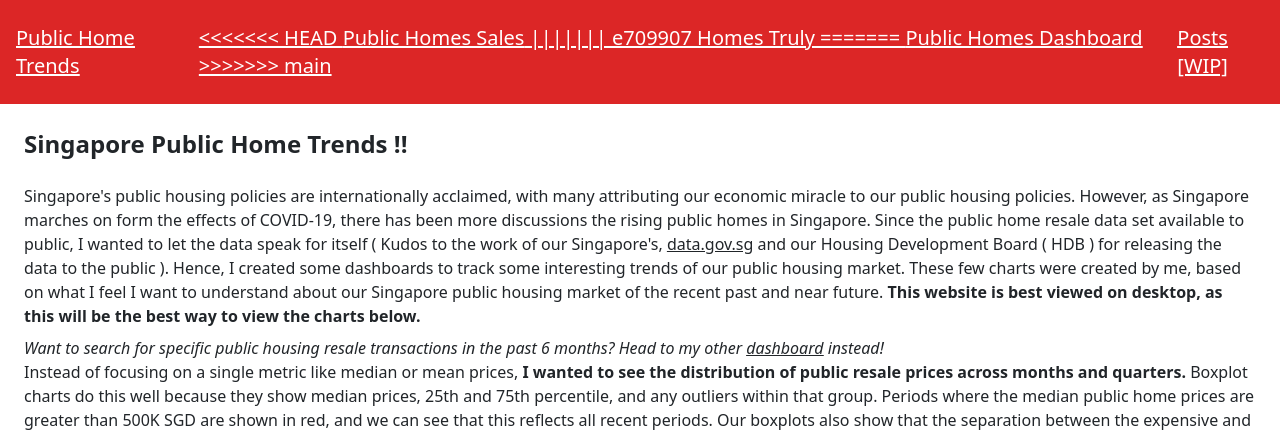
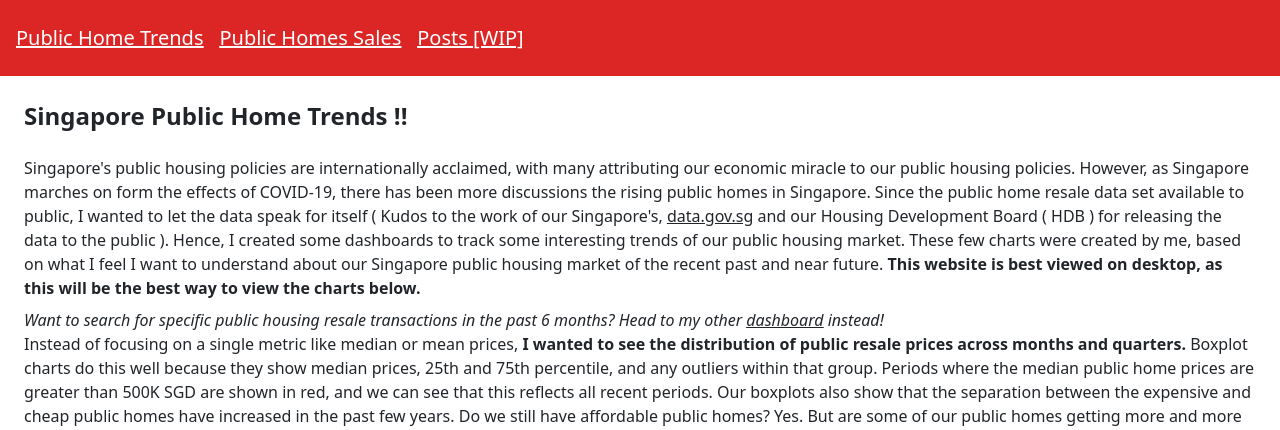
Before and after one commit to cliffchew84/sg_housing, a Flask app: template templates/dash_page.html in a window 1280 px wide. Shown: the top 430 px of the page. Run offline with Flask 3, Linux system fonts and the light colour scheme; the template is opened without the code that fills it, so the values that code supplies are empty; style sheets or scripts are compiled from the project's sources; parts of the project's set-up code (start-up, migrations or seed data) failed here and were passed over.

Commit message:
Fix navbar and root redirect

```diff
--- a/templates/navbar.html
+++ b/templates/navbar.html
@@ -5,13 +5,7 @@
                 <a href="/sg-public-home-trends">Public Home Trends</a>
             </h1>
             <h1 class="text-xl underline px-2">
-<<<<<<< HEAD
                 <a href="/public_homes">Public Homes Sales</a>
-||||||| e709907
-                <a href="/">Homes Truly</a>
-=======
-                <a href="/">Public Homes Dashboard</a>
->>>>>>> main
             </h1>
             <!-- <h1 class="text-xl underline px-2"> -->
             <!--     <a href="/private_homes">Private Home Sales</a> -->
```
Also changed, not shown: main.py (+6 -1 lines).
